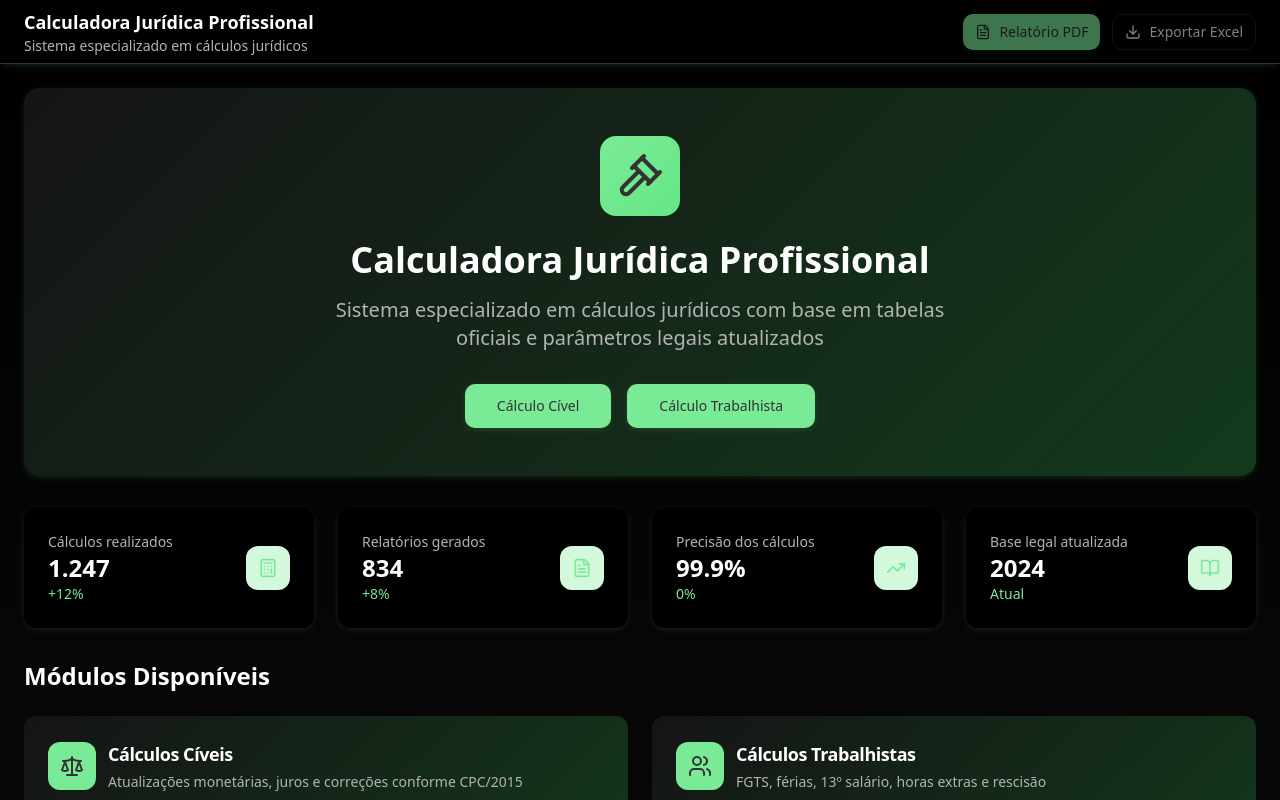
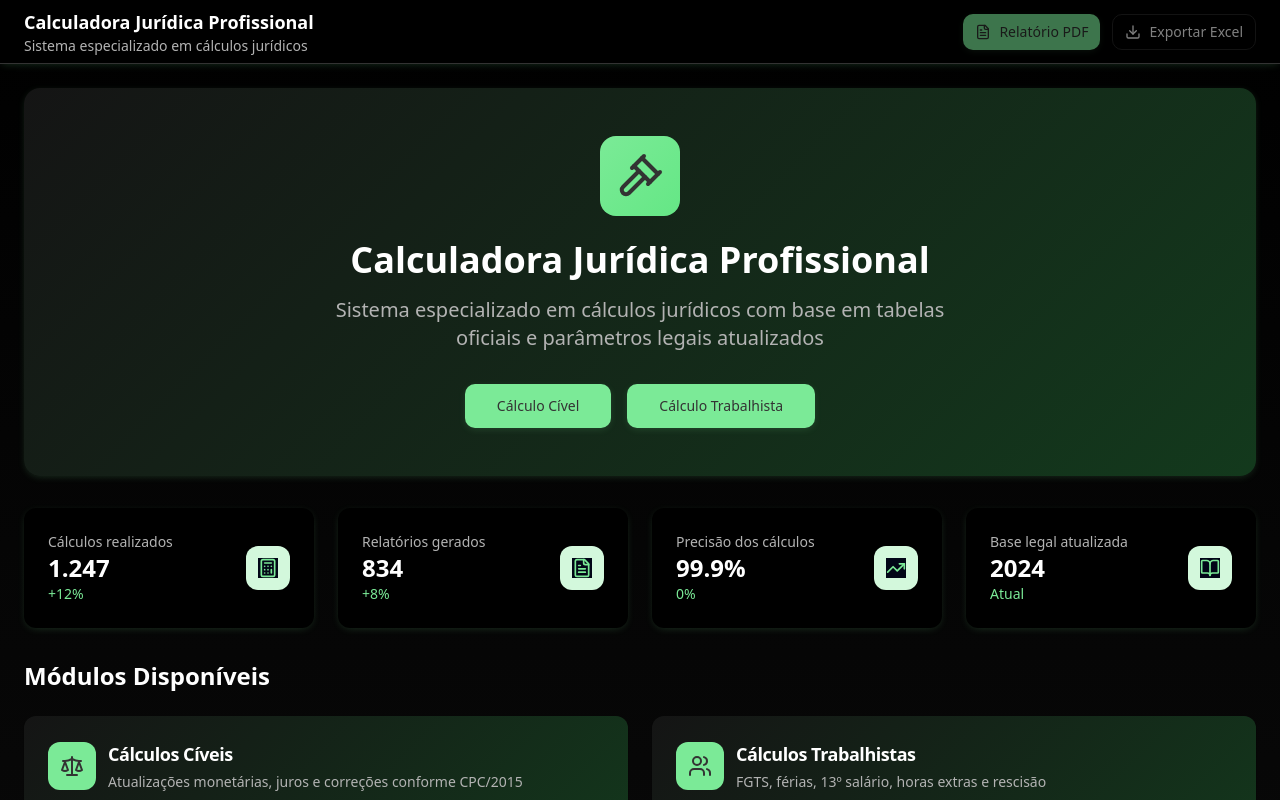
Before and after one commit to daniel-manfrin-terra-com-br/calc-jus-pro-5, a React (Vite) app: page / in a window 1280 px wide. Shown: the top 800 px of the page. Built offline with nearby package versions, Linux system fonts and the light colour scheme.

Commit message:
Visual edit in Lovable

```diff
--- a/src/pages/Dashboard.tsx
+++ b/src/pages/Dashboard.tsx
@@ -89,7 +89,7 @@ export default function Dashboard() {
                   <p className="text-sm text-primary font-medium">{stat.change}</p>
                 </div>
                 <div className="p-3 bg-primary-light rounded-lg">
-                  <stat.icon className="h-5 w-5 text-primary" />
+                  <stat.icon className="h-5 w-5 text-primary bg-slate-950" />
                 </div>
               </div>
             </CardContent>
```
